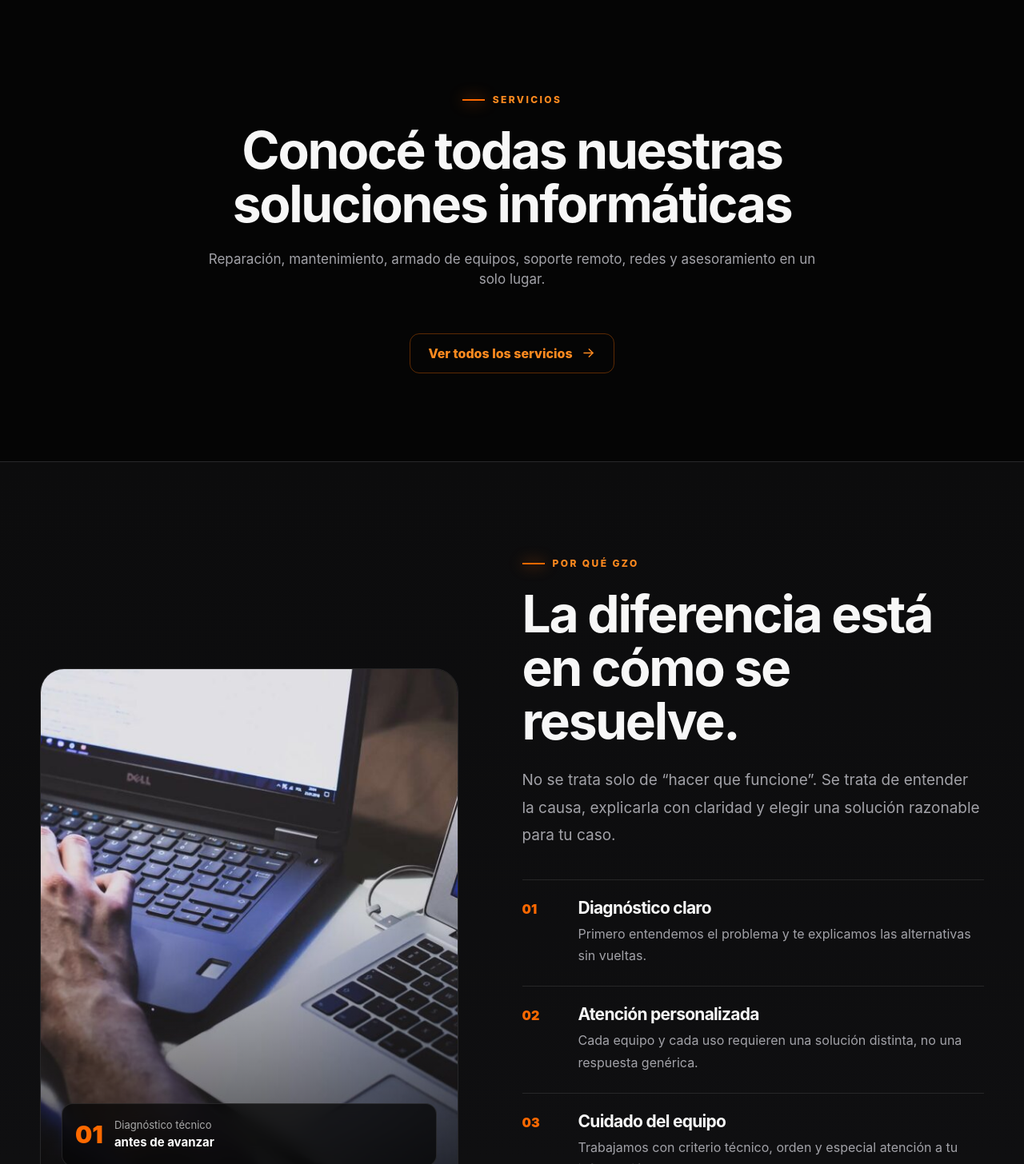
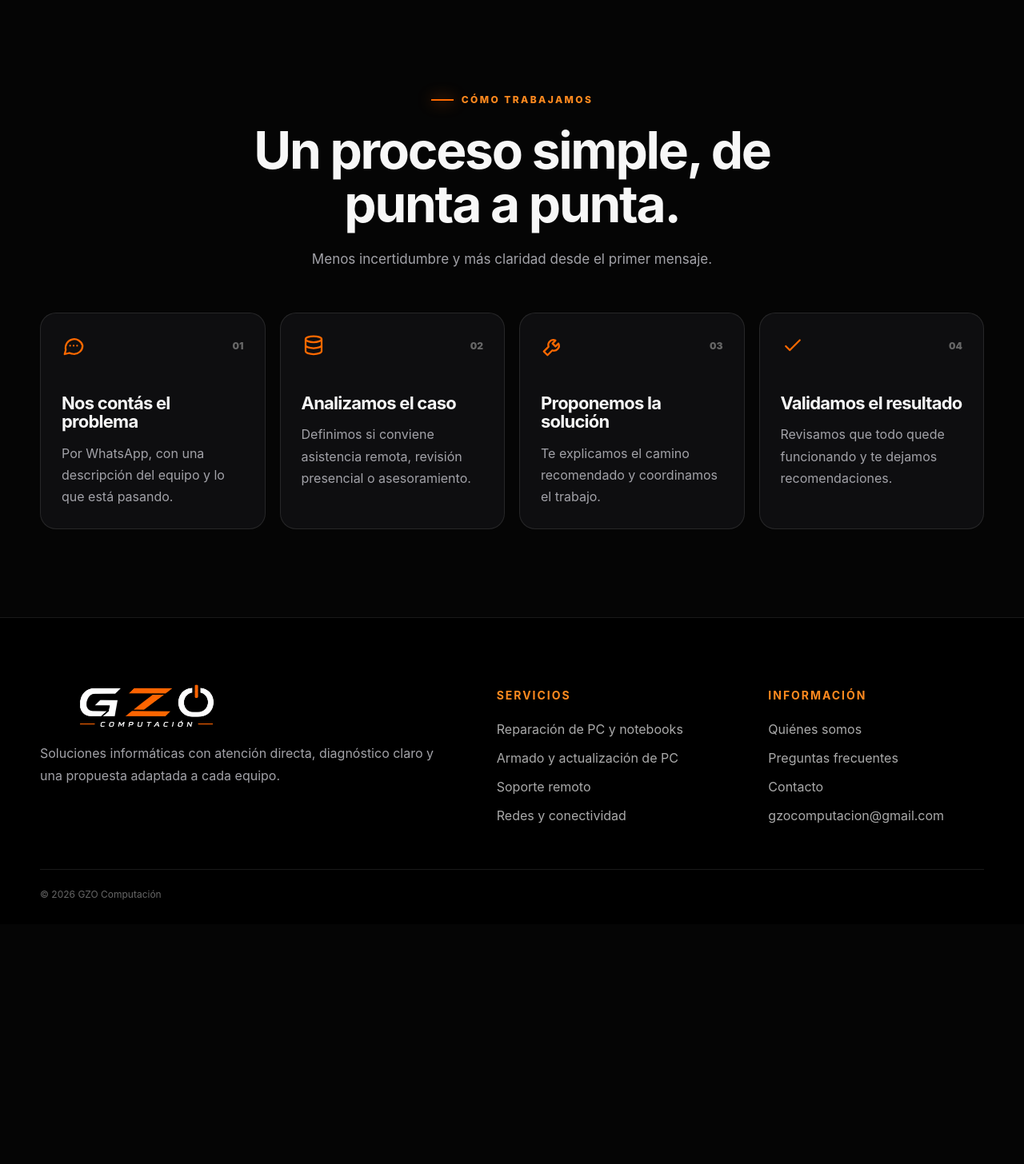
Before and after one commit to gonzaloncontreras/gzocomputacion, a Next.js app: page / in a window 1280 px wide. Shown: the part 1034-2490 px from the top of the page at 80% size. After the commit the page ends 2190 px from the top, so only its background shows below. Built offline with nearby package versions, Linux system fonts and the light colour scheme.

Commit message:
Simplificar inicio y trasladar preguntas frecuentes

```diff
--- a/app/page.tsx
+++ b/app/page.tsx
@@ -4,12 +4,6 @@ import { ArrowRightIcon, CheckIcon, CpuIcon, DatabaseIcon, MessageIcon, ShieldIc
 import { ScrollReveal } from "@/components/scroll-reveal";
 import { generalWhatsappLink } from "@/lib/site";
 
-const reasons = [
-  ["Diagnóstico claro", "Primero entendemos el problema y te explicamos las alternativas sin vueltas."],
-  ["Atención personalizada", "Cada equipo y cada uso requieren una solución distinta, no una respuesta genérica."],
-  ["Cuidado del equipo", "Trabajamos con criterio técnico, orden y especial atención a tu información."],
-  ["Contacto directo", "Coordinación simple por WhatsApp, sin formularios eternos ni procesos confusos."],
-];
 
 export default function HomePage() {
   return (
@@ -58,46 +52,9 @@ export default function HomePage() {
         </div>
       </section>
 
-      <section className="section shell" id="servicios">
-        <ScrollReveal>
-          <div className="section-heading center-heading">
-            <div className="eyebrow"><span /> Servicios</div>
-            <h2>Conocé todas nuestras soluciones informáticas</h2>
-            <p>
-              Reparación, mantenimiento, armado de equipos, soporte remoto,
-              redes y asesoramiento en un solo lugar.
-            </p>
-          </div>
-          <div className="center-action">
-            <Link href="/servicios" className="button button-outline">
-              Ver todos los servicios <ArrowRightIcon />
-            </Link>
-          </div>
-        </ScrollReveal>
-      </section>
 
-      <section className="section section-panel">
-        <div className="shell reasons-layout">
-          <ScrollReveal className="reasons-media">
-            <Image src="/images/home-diagnostico.jpg" alt="Diagnóstico técnico de una computadora" fill sizes="(max-width: 900px) 100vw, 48vw" />
-            <div className="media-caption"><span className="caption-number">01</span><span>Diagnóstico técnico<br/><b>antes de avanzar</b></span></div>
-          </ScrollReveal>
-          <div>
-            <ScrollReveal>
-              <div className="eyebrow"><span /> Por qué GZO</div>
-              <h2>La diferencia está en cómo se resuelve.</h2>
-              <p className="lead">No se trata solo de “hacer que funcione”. Se trata de entender la causa, explicarla con claridad y elegir una solución razonable para tu caso.</p>
-            </ScrollReveal>
-            <div className="reason-list">
-              {reasons.map(([title, text], index) => (
-                <ScrollReveal key={title} delay={index * 80}>
-                  <article><span>0{index + 1}</span><div><h3>{title}</h3><p>{text}</p></div></article>
-                </ScrollReveal>
-              ))}
-            </div>
-          </div>
-        </div>
-      </section>
+
+
 
       <section className="section shell">
         <ScrollReveal>
@@ -120,21 +77,7 @@ export default function HomePage() {
         </div>
       </section>
 
-      <section className="section shell faq-preview">
-        <ScrollReveal>
-          <div className="section-heading split-heading">
-            <div><div className="eyebrow"><span /> Preguntas frecuentes</div><h2>Antes de escribirnos</h2></div>
-            <Link href="/preguntas-frecuentes" className="text-link">Ver todas <ArrowRightIcon /></Link>
-          </div>
-        </ScrollReveal>
-        <div className="faq-grid">
-          {[
-            ["¿Qué información tengo que enviar?", "Modelo del equipo, problema, desde cuándo ocurre y cualquier mensaje de error."],
-            ["¿Se puede resolver todo de forma remota?", "No. Primero evaluamos el caso y te decimos qué modalidad tiene más sentido."],
-            ["¿También asesoran antes de comprar?", "Sí. Podemos ayudarte a elegir una PC, notebook o componentes según uso y presupuesto."],
-          ].map(([q, a], index) => <ScrollReveal key={q} delay={index*80}><article className="faq-card"><span>0{index+1}</span><h3>{q}</h3><p>{a}</p></article></ScrollReveal>)}
-        </div>
-      </section>
+
 
 
     </main>
--- a/app/preguntas-frecuentes/page.tsx
+++ b/app/preguntas-frecuentes/page.tsx
@@ -5,11 +5,12 @@ export const metadata = { title: "Preguntas frecuentes" };
 const faqs = [
   ["¿Cómo solicito atención?", "Escribinos por WhatsApp con el modelo del equipo y una descripción del problema. Te orientamos sobre el siguiente paso."],
   ["¿Ofrecen soporte remoto?", "Sí. Primero evaluamos el caso y confirmamos si puede resolverse de forma segura a distancia."],
+  ["¿Se puede resolver todo de forma remota?", "No. Primero evaluamos el caso y te decimos qué modalidad tiene más sentido."],
   ["¿También realizan soporte presencial?", "Sí. Para problemas físicos o revisiones que no pueden hacerse online, coordinamos una atención presencial."],
-  ["¿Pueden ayudarme a elegir una PC o notebook?", "Sí. Analizamos uso, programas, presupuesto y posibilidad de actualización para comparar opciones con criterio."],
+  ["¿También asesoran antes de comprar?", "Sí. Podemos ayudarte a elegir una PC, notebook o componentes según uso y presupuesto."],
   ["¿Arman PC gamer o de trabajo?", "Sí. El armado se diseña según el objetivo del equipo, el presupuesto y el equilibrio entre componentes."],
   ["¿Realizan configuración de redes?", "Sí. Podemos revisar routers, Wi-Fi, redes locales y problemas de conectividad."],
-  ["¿Qué información conviene enviar?", "Marca y modelo, problema, antigüedad aproximada, mensajes de error y fotos o capturas cuando sea posible."],
+  ["¿Qué información tengo que enviar?", "Modelo del equipo, problema, desde cuándo ocurre y cualquier mensaje de error."],
   ["¿La página toma reservas o pagos?", "No por el momento. La consulta y coordinación se realizan directamente por WhatsApp."],
 ];
 
```
